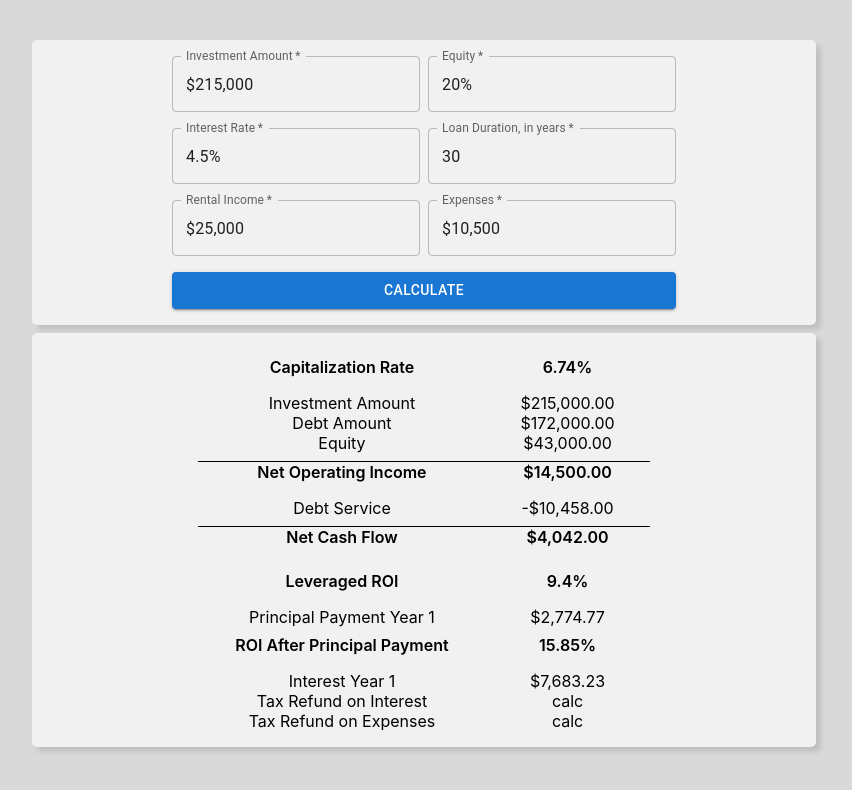
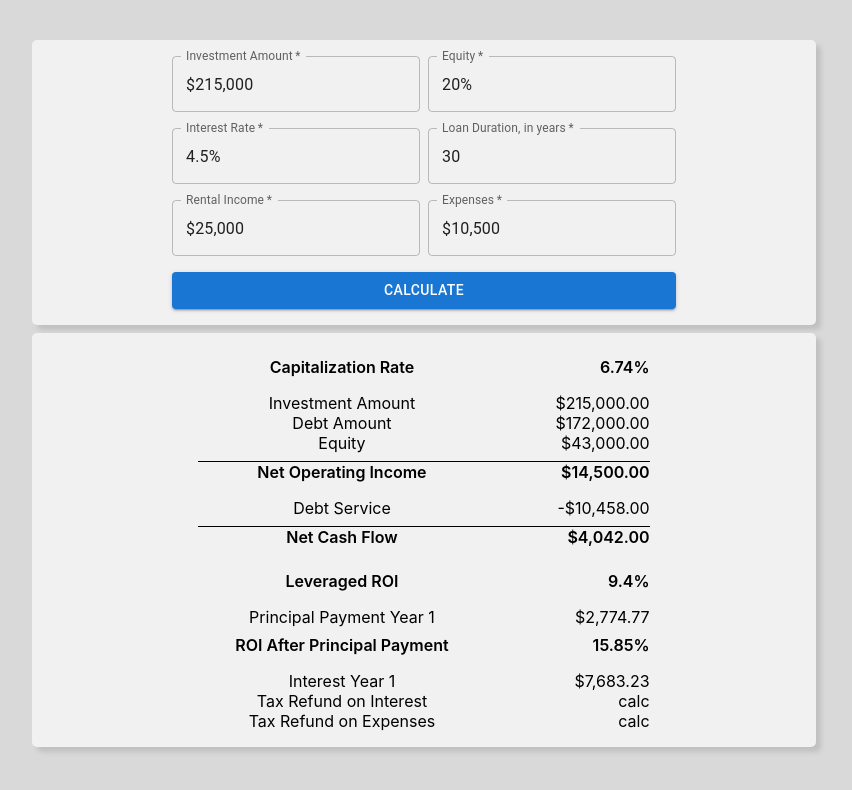
Before and after one commit to mustangJaro/cadmus, a React (Create React App) app: page / in a window 1280 px wide. Both pictures are taken after a click on the button "CALCULATE". Shown: the top 790 px of the page, without its empty margins (104-956 px from the left). Built offline with nearby package versions, Linux system fonts and the light colour scheme.

Commit message:
Update some line item styling

```diff
--- a/src/Components/UI/LineItem.js
+++ b/src/Components/UI/LineItem.js
@@ -15,7 +15,7 @@ const LineItem = (props) => {
   return (
     <div className={`${styles["line-item"]} ${styles[cssType]}`}>
       <Text value={props.label} />
-      <Text value={props.value} />
+      <Text value={props.value} className={`${styles["value"]}`}/>
     </div>
   );
 };
--- a/src/Components/UI/LineItem.module.css
+++ b/src/Components/UI/LineItem.module.css
@@ -14,3 +14,13 @@
   margin: 8px 0px 16px;
   font-weight: 600;
 }
+
+.detail {
+  margin: 0px;
+}
+
+.value {
+  display: flex;
+  justify-content: end;
+  margin: 0px;
+}
--- a/src/Components/UI/Text.js
+++ b/src/Components/UI/Text.js
@@ -2,7 +2,7 @@ import styles from './Text.module.css';
 
 const Text = (props) => {
   return (
-    <p className={styles.text}>{props.value}</p>
+    <p className={`${props.className || styles.text}`}>{props.value}</p>
   )
 }
 export default Text;
```
